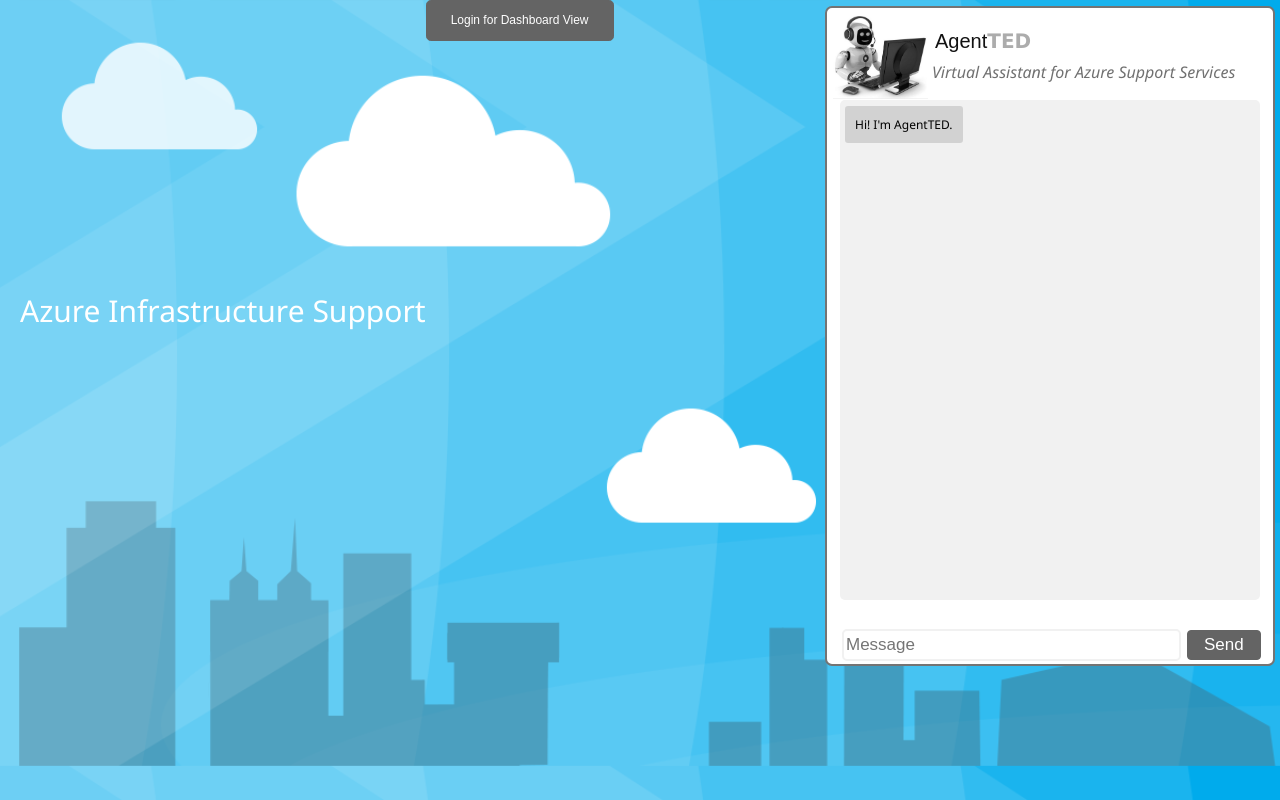
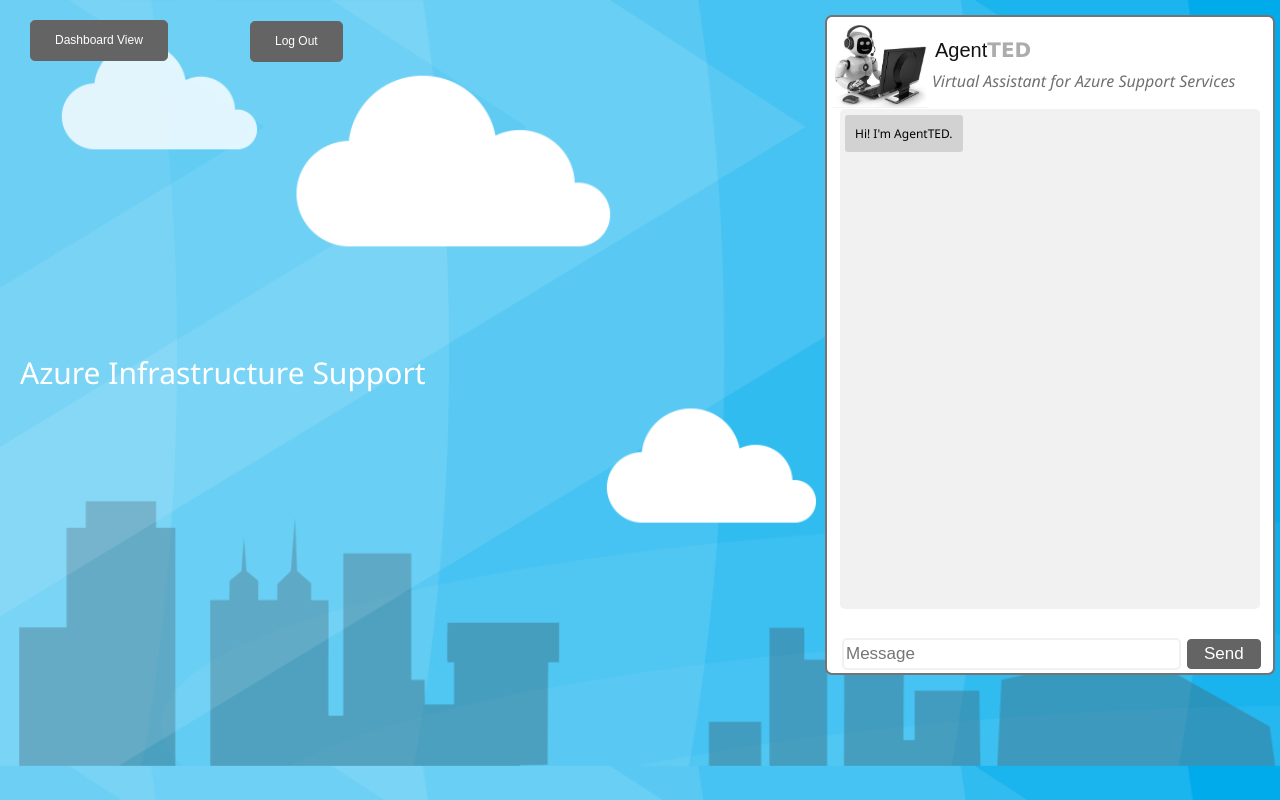
Before and after one commit to emailtovinod/testfarm, a Flask app: template templates/index.html in a window 1280 px wide. Run offline with Flask 2, Linux system fonts and the light colour scheme; the template is opened without the code that fills it, so the values that code supplies are empty; some libraries are stand-ins or nearby versions.

Commit message:
Update index.html

```diff
--- a/templates/index.html
+++ b/templates/index.html
@@ -26,6 +26,13 @@
   <div>
 
     <div id="a" class="chatpagetext" style="width: 30%px; height: 80%; border: 0px solid blue; float: left; align:center">
+     <div style="    margin-top: 20px;margin-left: 30px;">
+                   <form action="/dashboard" method="post" class="form-signin">
+                    <button class="btn btn-lg btn-primary" type="submit"  style="font-size:12px">Dashboard View</button>
+                    </form>
+                    <form action="/logout" method="post" class="form-signin" style="margin-left: 220px;margin-top: -40px;">
+                    <button class="btn btn-lg btn-primary" type="submit"  style="font-size:12px">Log Out</button>
+                    </form></div>
       <br>
       <br>
       <br>
@@ -44,12 +51,10 @@
       {% endif %}
         <p style="padding-left:20px"> <font color=white style="font-size:30px">Azure Infrastructure Support</font></p>
     </div>
-     <form action="/dashboard" method="post" class="form-signin">
-                    <button class="btn btn-lg btn-primary" type="submit"  style="font-size:12px">Login for Dashboard View</button>
-                    </form>
+
     <div id="b" class="chatpagewin" style="width: 30%; height: 70%; border: 0px solid red; float: right;margin-top:-40px">
 
-        <div class="chatwindow bg-gradient-info" style="margin-top:5px;margin-right:5px;margin-left:5px;margin-bottom:5px;background-color:white;float:right;min-height:660px;">
+        <div class="chatwindow bg-gradient-info" style="margin-top:55px;margin-right:5px;margin-left:5px;margin-bottom:5px;background-color:white;float:right;min-height:660px;">
           <table><tr>
           <td>
             <img style="padding-left:5px;padding-top:5px;" src="/static/media/robo2.png" width="100" height=auto >
```
